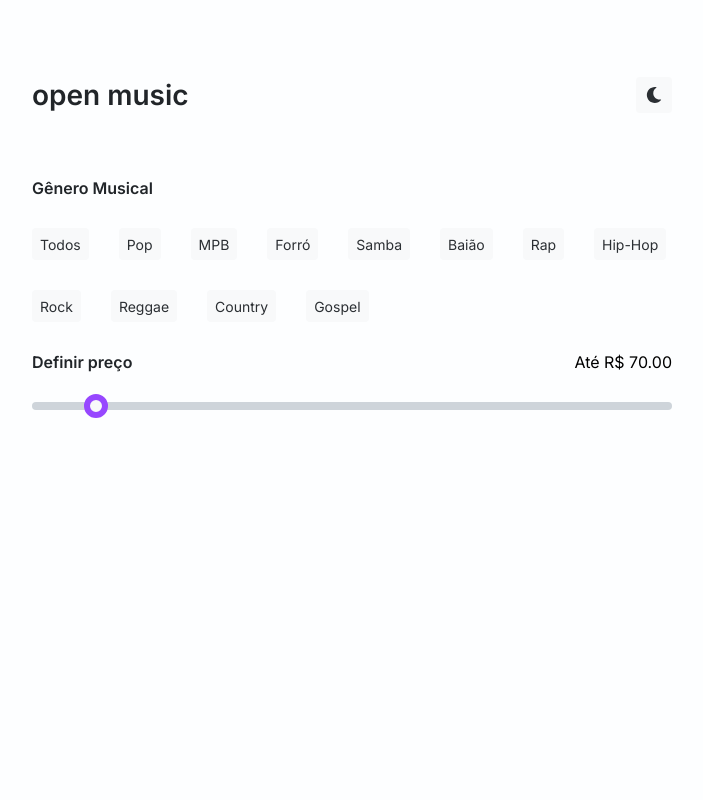
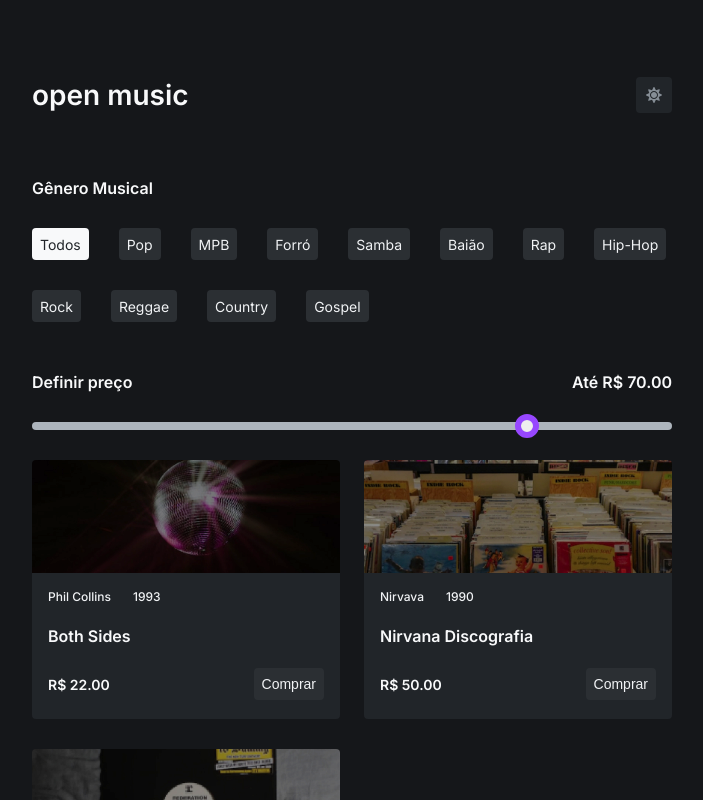
Before and after one commit to Kenzie-Academy-Brasil-Developers/open-music-base-drmatheus, a plain HTML site: page pages/home/index.html in a window 1280 px wide. Both pictures are taken after a click on the button 942 px from the left and 95 px from the top of the page. Shown: the top 800 px of the page, without its empty margins (288-991 px from the left). Drawn offline with Linux system fonts and the light colour scheme.

Commit message:
finished

```diff
--- a/pages/home/index.css
+++ b/pages/home/index.css
@@ -9,6 +9,10 @@
 
   .flex{
     display: flex;
+  }
+
+  .alignCenter{
+    align-items: center;
   }
 
   .column{
@@ -58,7 +62,7 @@
     padding: 8px 8px;
     height: 32px;
     border-radius: var(--radius-1);
-    background-color: var(--color-grey-8);
+    background-color: var(--color-grey-7);
     color: var(--color-grey-2);
     font-size: 14px;
     border: none;
@@ -66,6 +70,7 @@
   }
 
   label:has(input:checked){
+    padding: 8px 8px;
     background-color: var(--color-grey-1);
     color: var(--color-grey-8);
   }
@@ -110,12 +115,23 @@
 
   .imgItem{
     width: 308px;
+    filter: brightness(1.5);
+  }
+
+  .imgItem:hover{
+    width: 400px;
+    transition-duration: 0.7s;
+    filter: brightness(2.5);
   }
 
   .imgFrame{
+    display: flex;
+    align-items: center;
+    justify-content: center;
     overflow: hidden;
     border-radius: var(--radius-1) var(--radius-1) 0 0;
     width: 308px;
+    height: 113px;
   }
 
   .productInf{
@@ -133,7 +149,6 @@
     background: var(--color-grey-5);
     outline: none;
     border-radius: var(--radius-1);
-    transition-delay: 0.5s;
   }
 
   .maxPrice::-webkit-slider-thumb {
@@ -143,6 +158,25 @@
     height: 24px;
     border: solid 6px var(--color-brand-1);
     border-radius: 50%;
-    background: var(--color-grey-8);
+    background: #eee;
     cursor: pointer;
   }
+
+  /*-----darkmode----*/
+
+  .darkmode{
+    --color-grey-9: #15171a;
+    --color-grey-8: #212529;
+    --color-grey-7: #2b2f33;
+    --color-grey-6: #868e96;
+    --color-grey-5: #adb5bd;
+    --color-grey-4: #ced4da;
+    --color-grey-3: #dee2e6;
+    --color-grey-2: #f1f3f5;
+    --color-grey-1: #f8f9fa;
+    --color-grey-0: #fdfeff;
+  }
+
+  .sunBg{
+    background-image: url(../../assets/img/sun.svg);
+  }
--- a/pages/home/index.html
+++ b/pages/home/index.html
@@ -8,7 +8,7 @@
     <link rel="stylesheet" href="index.css" />
     <title>Open Music</title>
   </head>
-  <body>
+  <body >
     <header class="container header flex spaceBetween">
       <h1 class="title1">open music</h1>
       <button class="buttonTheme"></button>
@@ -17,7 +17,7 @@
       <nav class="container flex column rowGap">
       <h2 class="title2">Gênero Musical</h2>
       <ul id="filter"class="flex wrap rowGap columnGap">
-        <li class="flex"><label class="button" for="Todos">Todos<input class="hideMe" type="radio" name="filter" id="Todos" ></label></li>
+        <li class="flex"><label class="button" for="Todos">Todos<input class="hideMe" type="radio" name="filter" id="Todos" checked ></label></li>
         <li class="flex"><label class="button" for="Pop">Pop<input class="hideMe" type="radio" name="filter" id="Pop"></label></li>
         <li class="flex"><label class="button" for="MPB">MPB<input class="hideMe" type="radio" name="filter" id="MPB"></label></li>
         <li class="flex"><label class="button" for="Forró">Forró<input class="hideMe" type="radio" name="filter" id="Forró"></label></li>
@@ -33,74 +33,14 @@
     </nav>
     <section class="container flex column rowGap">
       <div class="flex spaceBetween"><h2 class="title2">Definir preço</h2>
-      <span class="maxPriceShow">Até R$ 70.00</span></div>
-      <input class="maxPrice" type="range" min="30" max="500" value="70">
+      <span class="maxPriceShow title2">Até R$ 70.00</span></div>
+      <input class="maxPrice" type="range" min="1" value="70">
     </section>
   <section class="container">
     <ul id="productList" class="flex wrap spaceBetween rowGap">
-      <!--<li>
-        <div class="imgFrame"><img class="imgItem" src="../../assets/img/3.jpg" alt=""></div>
-        <div class="productInf flex column rowGap1">
-        <div class="flex columnGap1">
-          <span class="text1">Nirvana</span>
-          <span class="text1">1990</span>
-        </div>
-        <h2 class="title2">Nirvana Discografia</h2>
-        <div class="flex spaceBetween">
-          <h3 class="title3">R$ 240.00</h3>
-          <button class="button buttonBuy">Comprar</button>
-        </div>
-      </div>
-      </li>
-      <li>
-        <div class="imgFrame"><img class="imgItem" src="../../assets/img/3.jpg" alt=""></div>
-        <div class="productInf flex column rowGap1">
-        <div class="flex columnGap1">
-          <span class="text1">Nirvana</span>
-          <span class="text1">1990</span>
-        </div>
-        <h2 class="title2">Nirvana Discografia</h2>
-        <div class="flex spaceBetween">
-          <h3 class="title3">R$ 240.00</h3>
-          <button class="button buttonBuy">Comprar</button>
-        </div>
-      </div>
-      </li>
-      <li>
-        <div class="imgFrame"><img class="imgItem" src="../../assets/img/3.jpg" alt=""></div>
-        <div class="productInf flex column rowGap1">
-        <div class="flex columnGap1">
-          <span class="text1">Nirvana</span>
-          <span class="text1">1990</span>
-        </div>
-        <h2 class="title2">Nirvana Discografia</h2>
-        <div class="flex spaceBetween">
-          <h3 class="title3">R$ 240.00</h3>
-          <button class="button buttonBuy">Comprar</button>
-        </div>
-      </div>
-      </li>
-      <li>
-        <div class="imgFrame"><img class="imgItem" src="../../assets/img/3.jpg" alt=""></div>
-        <div class="productInf flex column rowGap1">
-        <div class="flex columnGap1">
-          <span class="text1">Nirvana</span>
-          <span class="text1">1990</span>
-        </div>
-        <h2 class="title2">Nirvana Discografia</h2>
-        <div class="flex spaceBetween">
-          <h3 class="title3">R$ 240.00</h3>
-          <button class="button buttonBuy">Comprar</button>
-        </div>
-      </div>
-      </li>-->
-
 
     </ul>
   </section>
-
-
-
 
 
 
--- a/pages/home/index.js
+++ b/pages/home/index.js
@@ -4,28 +4,17 @@ const productList = document.querySelector("#productList")
 const buttonsFilters = document.querySelectorAll("#filter input")
 const Filters = [...buttonsFilters]
 const maxPrice = document.querySelector(".maxPrice")
+      maxPrice.max = biggerPrice(products)
 const maxPriceShow = document.querySelector(".maxPriceShow")
 
-
-console.dir(Filters)
-
-maxPrice.addEventListener("click", () => {
+maxPrice.addEventListener("mousemove", () => {
     maxPriceShow.innerHTML = `Até R$ ${(maxPrice.value * 1).toFixed(2)}`
-    productList.innerHTML = ""
-    products.forEach((product) => {
-        if (filterProductsByPrice(product)) {
-            showProduct(product)
-        }
-    })
+    products.forEach(filterProductsByPriceAndCategory)
 })
 
-Filters.forEach((button) => button.addEventListener("click", () => {
-    /*filterProductsByCategory(button)*/
-    /*filterProductsByPriceAndCategory(product)*/
+buttonsFilters.forEach((button) => button.addEventListener("click", () => {
     products.forEach(filterProductsByPriceAndCategory)
 }))
-
-/*products.forEach(filterProductsByPriceAndCategory)*/
 
 function showProduct(product) {
     productList.insertAdjacentHTML('afterbegin', `
@@ -37,36 +26,13 @@ function showProduct(product) {
               <span class="text1">${product.year}</span>
             </div>
             <h2 class="title2">${product.title}</h2>
-            <div class="flex spaceBetween">
-              <h3 class="title3">R$ ${product.price}</h3>
+            <div class="flex spaceBetween alignCenter">
+              <h3 class="title3">R$ ${(product.price).toFixed(2)}</h3>
               <button class="button id="${product.id}" buttonBuy">Comprar</button>
             </div>
           </div>
     </li>
     `)
-}
-
-function filterProductsByCategory(button) {
-    productList.innerHTML = ""
-    if (button.id == categories[0]) {
-        products.forEach((product) => {
-            if (filterProductsByPrice(product)) {
-                showProduct(product)
-            }
-        })
-    }
-    categories.forEach((categorie, index) => {
-        if (button.id == categorie) {
-            products.forEach((product) => {
-                if (index == product.category) {
-                    if (filterProductsByPrice(product)) {
-                        showProduct(product)
-                    }
-                }
-            })
-
-        }
-    })
 }
 
 function filterProductsByPrice(product) {
@@ -78,14 +44,15 @@ function filterProductsByPrice(product) {
 
 function filterProductsByPriceAndCategory(product) {
 
+    productList.innerHTML = ""
+
     ButtonSelected = Filters.find((button)=>button.checked == true)
 
-    console.dir(ButtonSelected)
-
     if (ButtonSelected.id == categories[0]) {
+        products.forEach((product)=>{
         if (filterProductsByPrice(product)) {
             showProduct(product)
-        }
+        }})
     } else {
 
         categories.forEach((categorie, index) => {
@@ -101,3 +68,15 @@ function filterProductsByPriceAndCategory(product) {
         })
     }
 }
+
+function biggerPrice(array){
+    let theGreater = 0
+    array.forEach((product)=>{
+        if(product.price > theGreater){
+            theGreater = product.price
+        }
+    })
+    return theGreater
+}
+
+products.forEach(filterProductsByPriceAndCategory)
--- a/pages/home/productsData.js
+++ b/pages/home/productsData.js
@@ -19,7 +19,7 @@
   },
   {
     title: "Nirvana Discografia",
-    category: 3,
+    category: 8,
     price: 50.0,
     img: "../../assets/img/3.jpg",
     band: "Nirvava",
@@ -28,7 +28,7 @@
   },
   {
     title: "Both Sides",
-    category: 4,
+    category: 1,
     price: 22.0,
     img: "../../assets/img/4.jpg",
     band: "Phil Collins",
--- a/scripts/theme.js
+++ b/scripts/theme.js
@@ -1 +1,23 @@
 /* Desenvolva sua lógica aqui ... */
+
+const btnDarkMode = document.querySelector(".buttonTheme")
+const body = document.querySelector("body")
+
+if(localStorage.getItem("themeDark")){
+    darkMode()
+}
+
+btnDarkMode.addEventListener("click", ()=>{
+    darkMode()
+
+    if(localStorage.getItem("themeDark")){
+        localStorage.removeItem("themeDark")
+    }else{
+        localStorage.setItem("themeDark",true)
+    }
+})
+
+function darkMode(){
+    body.classList.toggle("darkmode")
+    btnDarkMode.classList.toggle("sunBg")
+}
--- a/styles/globalStyles.css
+++ b/styles/globalStyles.css
@@ -41,6 +41,7 @@ body {
 
 ul{
   list-style: none;
+  margin-bottom: 20px;
 }
 
 .container {
```
Also changed, not shown: assets/img/sun.svg (added).
